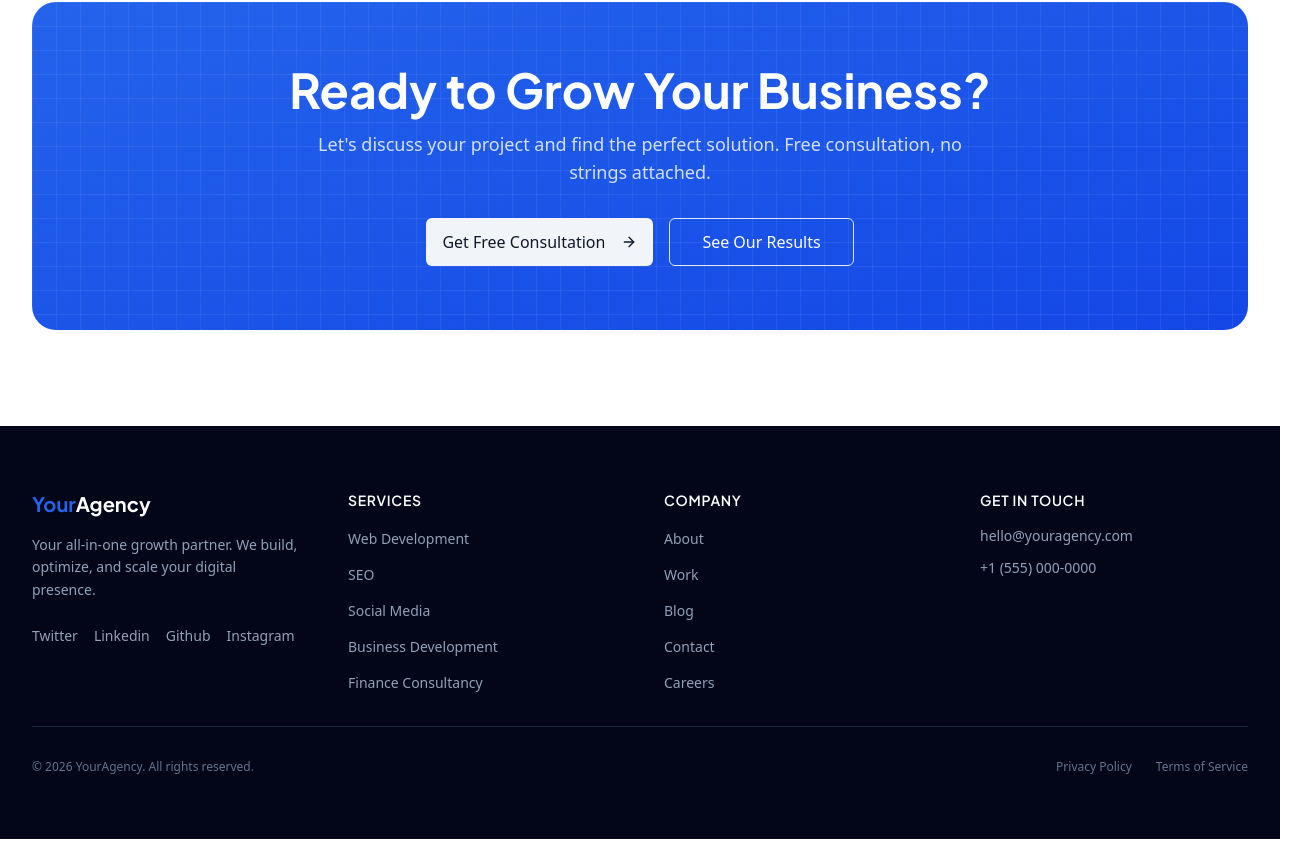
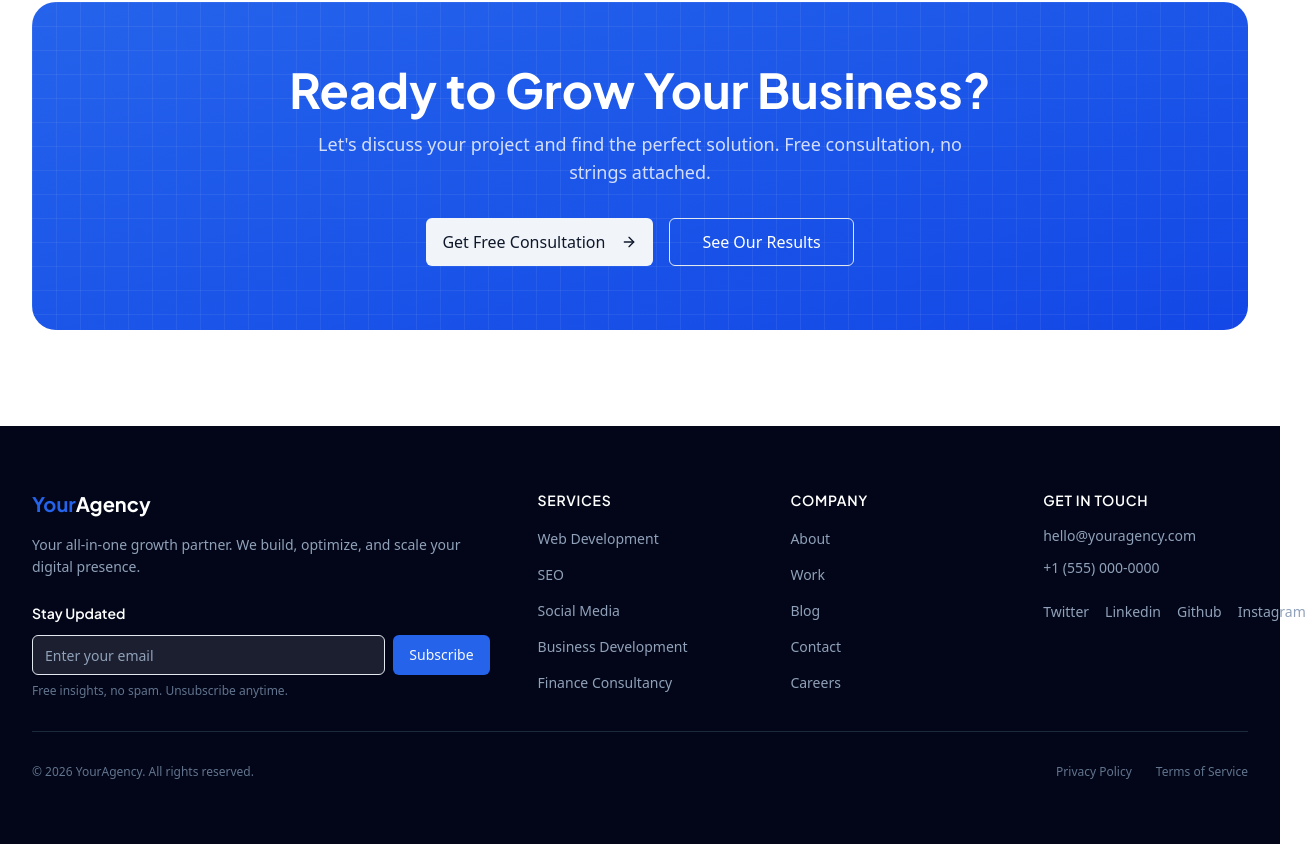
Before and after one commit to MinotaurG/agency-website, a Next.js app: page / in a window 1280 px wide. Shown: the part 2834-3678 px from the top of the page, 1306 px wide, since content can reach past the window. Built offline with nearby package versions, Linux system fonts and the light colour scheme; no server answers.

Commit message:
feat: add newsletter signup form with API route
- Newsletter form component with dark/light variants
- Newsletter API route with rate limiting, Supabase save, welcome email
- Added newsletter form to footer (visible on all pages)
- Honeypot bot protection

```diff
--- /dev/null
+++ b/src/app/api/newsletter/route.ts
@@ -0,0 +1,79 @@
+import { NextResponse } from "next/server";
+import { z } from "zod";
+import { rateLimit } from "@/lib/rate-limit";
+import { sendEmail } from "@/lib/email";
+import { supabaseAdmin } from "@/lib/supabase/server";
+
+const schema = z.object({
+  email: z.string().email(),
+  honeypot: z.string().max(0),
+});
+
+export async function POST(req: Request) {
+  try {
+    // 1. Rate limiting
+    const ip = req.headers.get("x-forwarded-for") ?? "unknown";
+    const { success } = await rateLimit(ip);
+    if (!success) {
+      return NextResponse.json(
+        { error: "Too many requests. Please try again later." },
+        { status: 429 }
+      );
+    }
+
+    // 2. Validate
+    const body = await req.json();
+    const result = schema.safeParse(body);
+
+    if (!result.success) {
+      return NextResponse.json(
+        { error: "Please enter a valid email address." },
+        { status: 400 }
+      );
+    }
+
+    const { email, honeypot } = result.data;
+
+    // 3. Honeypot check
+    if (honeypot) {
+      return NextResponse.json({ success: true });
+    }
+
+    // 4. Save to Supabase
+    if (supabaseAdmin) {
+      const { error: dbError } = await supabaseAdmin
+        .from("newsletter_subscribers")
+        .upsert(
+          { email, subscribed_at: new Date().toISOString() },
+          { onConflict: "email" }
+        );
+
+      if (dbError) {
+        console.error("Supabase error:", dbError);
+      }
+    } else {
+      console.log("📧 [DEV] Newsletter subscriber:", email);
+    }
+
+    // 5. Send welcome email
+    await sendEmail({
+      to: [email],
+      subject: "Welcome to the YourAgency Newsletter!",
+      html: `
+        <h2>Thanks for subscribing!</h2>
+        <p>You will receive our latest insights on web development, SEO, social media, and business growth.</p>
+        <p>We send 1-2 emails per month — no spam, ever.</p>
+        <br/>
+        <p>Best regards,<br/><strong>The YourAgency Team</strong></p>
+      `,
+    });
+
+    return NextResponse.json({ success: true });
+  } catch (error) {
+    console.error("Newsletter API error:", error);
+    return NextResponse.json(
+      { error: "Something went wrong. Please try again." },
+      { status: 500 }
+    );
+  }
+}
--- /dev/null
+++ b/src/components/forms/newsletter-form.tsx
@@ -0,0 +1,132 @@
+"use client";
+
+import { useState } from "react";
+import { useForm } from "react-hook-form";
+import { zodResolver } from "@hookform/resolvers/zod";
+import { z } from "zod";
+import { Button } from "@/components/ui/button";
+import { Input } from "@/components/ui/input";
+import { Loader2, CheckCircle, AlertCircle } from "lucide-react";
+
+const newsletterSchema = z.object({
+  email: z.string().email("Please enter a valid email"),
+  honeypot: z.string().max(0),
+});
+
+type NewsletterFormData = z.infer<typeof newsletterSchema>;
+
+interface NewsletterFormProps {
+  variant?: "default" | "dark";
+}
+
+export function NewsletterForm({ variant = "default" }: NewsletterFormProps) {
+  const [status, setStatus] = useState<
+    "idle" | "loading" | "success" | "error"
+  >("idle");
+  const [errorMessage, setErrorMessage] = useState("");
+
+  const {
+    register,
+    handleSubmit,
+    reset,
+    formState: { errors },
+  } = useForm<NewsletterFormData>({
+    resolver: zodResolver(newsletterSchema),
+    defaultValues: { honeypot: "" },
+  });
+
+  const onSubmit = async (data: NewsletterFormData) => {
+    setStatus("loading");
+    setErrorMessage("");
+
+    try {
+      const res = await fetch("/api/newsletter", {
+        method: "POST",
+        headers: { "Content-Type": "application/json" },
+        body: JSON.stringify(data),
+      });
+
+      const result = await res.json();
+
+      if (!res.ok) {
+        throw new Error(result.error || "Failed to subscribe");
+      }
+
+      setStatus("success");
+      reset();
+    } catch (err) {
+      setStatus("error");
+      setErrorMessage(
+        err instanceof Error ? err.message : "Something went wrong"
+      );
+    }
+  };
+
+  const isDark = variant === "dark";
+
+  if (status === "success") {
+    return (
+      <div className="flex items-center gap-2">
+        <CheckCircle className={`h-5 w-5 ${isDark ? "text-green-400" : "text-green-600"}`} />
+        <p className={`text-sm ${isDark ? "text-slate-300" : "text-foreground"}`}>
+          You are subscribed! Check your inbox.
+        </p>
+      </div>
+    );
+  }
+
+  return (
+    <form onSubmit={handleSubmit(onSubmit)} className="space-y-2">
+      <input
+        type="text"
+        {...register("honeypot")}
+        className="hidden"
+        tabIndex={-1}
+        autoComplete="off"
+        aria-hidden="true"
+      />
+
+      <div className="flex gap-2">
+        <Input
+          {...register("email")}
+          type="email"
+          placeholder="Enter your email"
+          className={`h-10 ${
+            isDark
+              ? "bg-white/10 border-white/20 text-white placeholder:text-slate-400"
+              : ""
+          } ${errors.email ? "border-red-500" : ""}`}
+        />
+        <Button
+          type="submit"
+          size="sm"
+          className="h-10 px-4 shrink-0"
+          disabled={status === "loading"}
+        >
+          {status === "loading" ? (
+            <Loader2 className="h-4 w-4 animate-spin" />
+          ) : (
+            "Subscribe"
+          )}
+        </Button>
+      </div>
+
+      {errors.email && (
+        <p className={`text-xs ${isDark ? "text-red-400" : "text-red-500"}`}>
+          {errors.email.message}
+        </p>
+      )}
+
+      {status === "error" && (
+        <div className={`flex items-center gap-1 text-xs ${isDark ? "text-red-400" : "text-red-500"}`}>
+          <AlertCircle className="h-3 w-3" />
+          {errorMessage}
+        </div>
+      )}
+
+      <p className={`text-xs ${isDark ? "text-slate-500" : "text-muted-foreground"}`}>
+        Free insights, no spam. Unsubscribe anytime.
+      </p>
+    </form>
+  );
+}
--- a/src/components/layout/footer.tsx
+++ b/src/components/layout/footer.tsx
@@ -2,14 +2,15 @@ import Link from "next/link";
 import { siteConfig } from "@/config/site";
 import { footerNav } from "@/config/navigation";
 import { Separator } from "@/components/ui/separator";
+import { NewsletterForm } from "@/components/forms/newsletter-form";
 
 export function Footer() {
   return (
     <footer className="bg-slate-950 text-slate-300">
       <div className="container py-16">
-        <div className="grid grid-cols-1 md:grid-cols-2 lg:grid-cols-4 gap-12">
-          {/* Brand */}
-          <div className="lg:col-span-1">
+        <div className="grid grid-cols-1 md:grid-cols-2 lg:grid-cols-5 gap-12">
+          {/* Brand + Newsletter */}
+          <div className="lg:col-span-2">
             <Link href="/" className="text-xl font-bold font-jakarta text-white">
               <span className="text-primary">Your</span>Agency
             </Link>
@@ -17,18 +18,13 @@ export function Footer() {
               Your all-in-one growth partner. We build, optimize, and scale
               your digital presence.
             </p>
-            <div className="flex gap-4 mt-6">
-              {Object.entries(siteConfig.links).map(([platform, url]) => (
-                <a
-                  key={platform}
-                  href={url}
-                  target="_blank"
-                  rel="noopener noreferrer"
-                  className="text-slate-400 hover:text-white transition-colors text-sm capitalize"
-                >
-                  {platform}
-                </a>
-              ))}
+
+            {/* Newsletter */}
+            <div className="mt-6">
+              <h3 className="text-sm font-semibold text-white mb-3">
+                Stay Updated
+              </h3>
+              <NewsletterForm variant="dark" />
             </div>
           </div>
 
@@ -93,6 +89,19 @@ export function Footer() {
                 </a>
               </li>
             </ul>
+            <div className="flex gap-4 mt-6">
+              {Object.entries(siteConfig.links).map(([platform, url]) => (
+                <a
+                  key={platform}
+                  href={url}
+                  target="_blank"
+                  rel="noopener noreferrer"
+                  className="text-slate-400 hover:text-white transition-colors text-sm capitalize"
+                >
+                  {platform}
+                </a>
+              ))}
+            </div>
           </div>
         </div>
 
```
